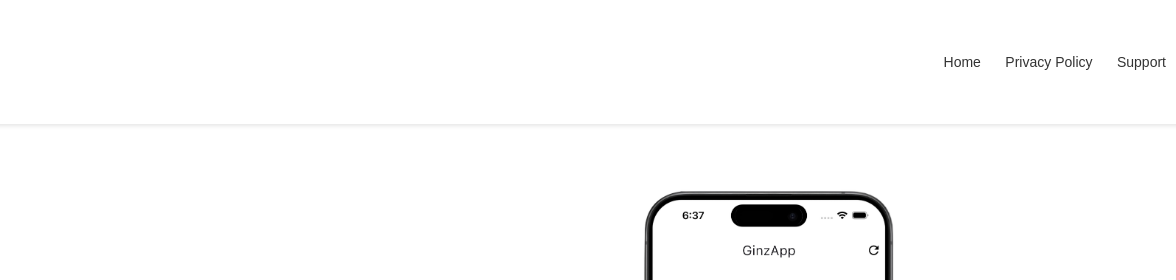
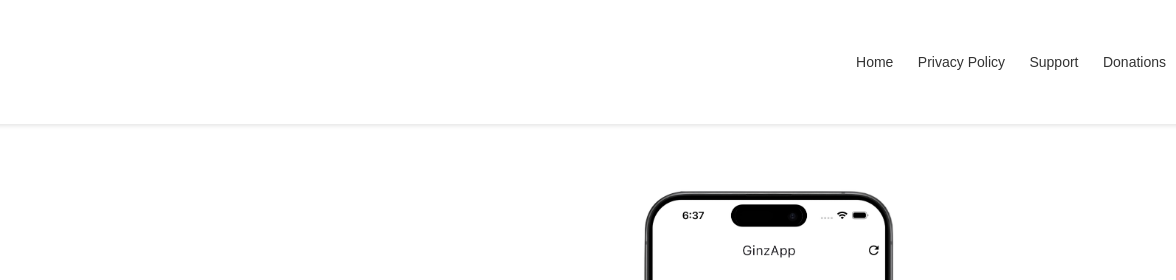
Before and after one commit to Ramihozi/GinzAppPage, a plain HTML site: page index.html in a window 1280 px wide. Shown: the top 280 px of the page, 104-1280 px from the left. Drawn offline with Linux system fonts and the light colour scheme.

Commit message:
Update index.html

```diff
--- a/index.html
+++ b/index.html
@@ -15,6 +15,7 @@
             <a href="index.html">Home</a>
             <a href="privacy.html">Privacy Policy</a>
             <a href="support.html">Support</a>
+            <a href="donations.html">Donations</a> <!-- New Donations Link -->
         </nav>
     </header>
     <div class="container">
```
